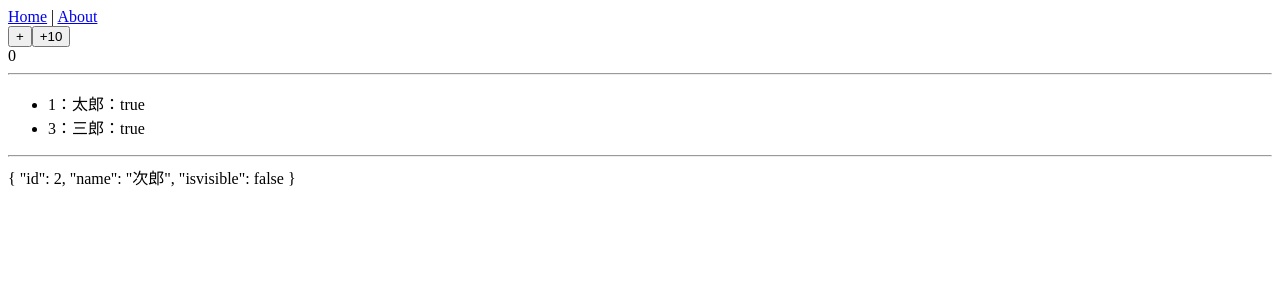
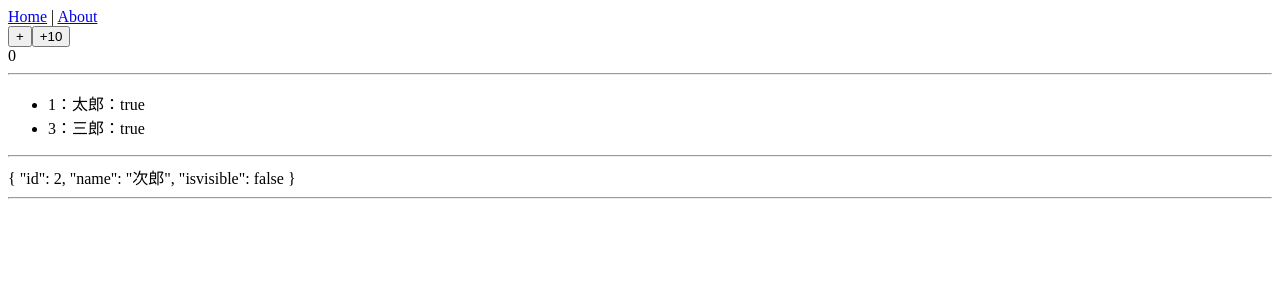
Before and after one commit to kawada13/vue-project, a Vue app: page / in a window 1280 px wide. Shown: the top 300 px of the page. Built offline with nearby package versions, Linux system fonts and the light colour scheme.

Commit message:
メソッド削除

```diff
--- a/src/App.vue
+++ b/src/App.vue
@@ -14,6 +14,7 @@
     </ul>
     <hr>
     {{getUsersId}}
+    <hr>
   </div>
 </template>
 
```
